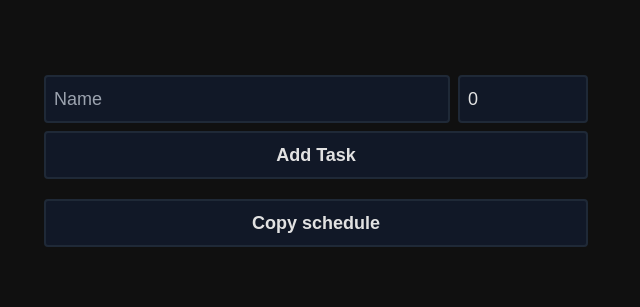
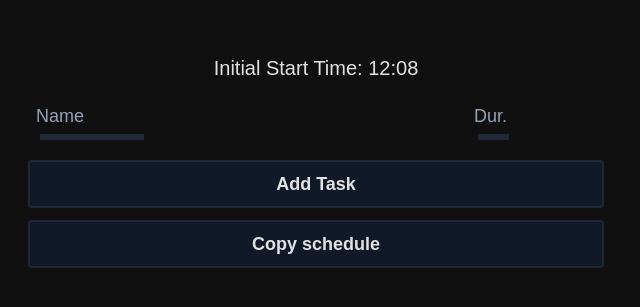
Before and after one commit to Geometryse/productivity-app, a SvelteKit app: page /app in a window 1280 px wide. Shown: the part 233-540 px from the top of the page, without its empty margins (0-640 px from the left). Built offline with nearby package versions, Linux system fonts and the light colour scheme.

Commit message:
Units and Start Time

```diff
--- /dev/null
+++ b/src/components/ui/Input.svelte
@@ -0,0 +1,63 @@
+<script lang="ts">
+	export let placeholder: string | undefined = undefined;
+	import { fade } from 'svelte/transition';
+	export let type: 'text' | 'number';
+	export let value: any;
+	export let unit: string | undefined = undefined; // TODO: Implement.
+	export let absolute: boolean = false;
+	let isFocused = false;
+	const onFocus = () => (isFocused = true);
+	const onBlur = () => (isFocused = false);
+</script>
+
+{#if type === 'text'}
+	<input
+		bind:value
+		class="text-lg bg-transparent w-full {isFocused
+			? 'placeholder:text-slate-100 text-slate-100'
+			: 'placeholder:text-slate-400 text-slate-300'}"
+		{placeholder}
+		type="text"
+		on:focus={onFocus}
+		on:blur={onBlur}
+	/>
+	<div class="h-1.5">
+		<div
+			class="mt-1 transition-all duration-200 {isFocused
+				? 'bg-gray-600 w-full h-1.5 ml-0'
+				: value !== ''
+				? 'bg-gray-800 w-full h-1'
+				: 'bg-gray-800 w-1/4 h-1.5 ml-1'}"
+		/>
+	</div>
+{:else if type === 'number'}
+	<div class="flex">
+		<input
+			bind:value
+			class="text-lg bg-transparent w-full {unit && 'pr-11'} {isFocused
+				? 'placeholder:text-slate-100 text-slate-100'
+				: 'placeholder:text-slate-400 text-slate-300'}"
+			{placeholder}
+			type="number"
+			on:focus={onFocus}
+			on:blur={onBlur}
+			min={absolute ? '0' : undefined}
+		/>
+		{#if unit && (isFocused || value)}
+			<p
+				transition:fade={{ duration: 150 }}
+				class="whitespace-nowrap overflow-hidden -ml-10 mt-0.5 text-slate-400"
+			>
+				{unit}
+			</p>{/if}
+	</div>
+	<div class="h-1.5">
+		<div
+			class="mt-1 transition-all duration-200 {isFocused
+				? 'bg-gray-600 w-full h-1.5 ml-0'
+				: value !== null
+				? 'bg-gray-800 w-full h-1'
+				: 'bg-gray-800 w-1/4 h-1.5 ml-1'}"
+		/>
+	</div>
+{/if}
--- a/src/routes/app/+page.svelte
+++ b/src/routes/app/+page.svelte
@@ -1,15 +1,30 @@
 <script lang="ts">
+	import { onDestroy } from 'svelte';
 	import Task from './Task.svelte';
+	import StartingTime from './StartingTime.svelte';
+	import Input from '../../components/ui/Input.svelte';
 	import { format } from '../../util';
 	type ErrorPortion = 'name' | 'duration' | '';
 	let name = '';
-	let duration = 0;
+	let duration: number | null = null;
 	let errorText = '';
 	let errorPortion: ErrorPortion = '';
 	let copied = false;
 	let grabbing = false;
 	let containerWidth: number;
-	const startTime = Date.now();
+	let startTime = Date.now();
+
+	// Update start time every second...
+	let startTimeInterval = setInterval(() => {
+		startTime = Date.now();
+	}, 1000);
+	// ... until first task is appended...
+	$: tasks[0] && clearInterval(startTimeInterval);
+	// ...or component is destroyed
+	onDestroy(() => {
+		clearInterval(startTimeInterval);
+	});
+
 	let tasks: App.Task[] = [
 		// {
 		// 	name: 'Example task',
@@ -44,6 +59,11 @@
 			errorPortion = 'name';
 			return;
 		}
+		if (duration === null) {
+			errorText = 'Duration cannot be empty and must be a number.';
+			errorPortion = 'duration';
+			return;
+		}
 		if (duration <= 0) {
 			errorText = 'Duration must be greater than 0.';
 			errorPortion = 'duration';
@@ -60,15 +80,15 @@
 		const id = Date.now();
 		tasks.push({ name, begin, end, duration, id });
 		tasks = tasks;
-		// console.log(tasks);
 		name = '';
-		duration = 0;
+		duration = null;
 	}
 	function copySchedule() {
 		copied = true;
 		let text = '';
 		for (const { name, begin, end, duration } of tasks) {
-			text += `\n${format(begin)} – ${format(end)} (${duration} mins): ${name}`;
+			const plural = !(duration === 1) ? 's' : '';
+			text += `${format(begin)} – ${format(end)} (${duration} min${plural}): ${name}\n`;
 		}
 		navigator.clipboard.writeText(text);
 	}
@@ -83,38 +103,33 @@
 </script>
 
 <main class="grid grid-cols-2 gap-4 justify-center w-full h-screen bg-[#101010]">
-	<div class="flex flex-col justify-center items-center w-full h-full">
-		<div class="grid grid-cols-4 p-4 max-w-xl gap-2">
-			<input
-				type="text"
-				bind:value={name}
-				class="p-2 text-lg rounded border-2 border-gray-800 bg-gray-900 col-span-3 {errorPortion ===
-				'name'
-					? 'border-red-700 border-2'
-					: ''}"
-				placeholder="Name"
-			/>
-			<input
-				type="number"
-				bind:value={duration}
-				class="p-2 text-lg rounded border-2 border-gray-800 bg-gray-900 col-span-1 {errorPortion ===
-				'duration'
-					? 'border-red-700 border-2'
-					: ''}"
-				placeholder="Minutes"
-			/>
-			<!-- <div class="flex-grow grid grid-cols-4" /> -->
+	<div class="flex flex-col justify-center items-center w-full h-full p-4 space-y-3">
+		{#if !tasks[0]}
+			<div><p class="text-xl">Initial Start Time: <StartingTime bind:startTime /></p></div>
+		{:else}
+			<div>
+				<p class="text-xl">
+					Next Start Time: {format(tasks[tasks.length - 1].end + (duration || 0) * 60 * 1000)}
+				</p>
+			</div>
+		{/if}
+		<div class="max-w-xl grid grid-cols-4 w-full gap-2">
+			<div class="col-span-3 p-2">
+				<Input type="text" bind:value={name} placeholder="Name" />
+			</div>
+			<div class="col-span-1 p-2">
+				<Input type="number" unit="min" absolute={true} bind:value={duration} placeholder="Dur." />
+			</div>
+		</div>
 		<button
-				class="rounded text-lg font-bold transition duration-75 hover:bg-gray-800 bg-gray-900 p-2 border-2 border-gray-800 col-span-4"
+			class="w-full max-w-xl rounded text-lg font-bold transition duration-75 hover:bg-gray-800 bg-gray-900 p-2 border-2 border-gray-800 col-span-4"
 			on:click={addTask}>Add Task</button
 		>
 		<button
 			on:click={copySchedule}
-				class="my-3 col-span-4 rounded text-lg font-bold transition duration-75 hover:bg-gray-800 bg-gray-900 p-2 border-2 border-gray-800"
+			class="w-full max-w-xl col-span-4 rounded text-lg font-bold transition duration-75 hover:bg-gray-800 bg-gray-900 p-2 border-2 border-gray-800"
 			>{copied ? 'Copied!' : 'Copy schedule'}</button
 		>
-		</div>
-
 		<p class="text-sm text-red-600 font-bold">{errorText}</p>
 	</div>
 	<div
@@ -134,8 +149,4 @@
 	* {
 		color: rgb(226, 226, 226);
 	}
-	input[type='number'] {
-		-moz-appearance: textfield;
-		appearance: textfield;
-	}
 </style>
--- /dev/null
+++ b/src/routes/app/StartingTime.svelte
@@ -0,0 +1,7 @@
+<script lang="ts">
+	import { format } from '../../util';
+	export let startTime: number;
+	// this component should include a clever way to edit the time
+</script>
+
+{format(startTime)}
--- a/src/styles/app.css
+++ b/src/styles/app.css
@@ -7,3 +7,10 @@ input,
 button {
 	font-family: sans-serif;
 }
+input:focus {
+	outline: none;
+}
+input[type='number'] {
+	-moz-appearance: textfield;
+	appearance: textfield;
+}
```
Lines whose indentation alone changed are shown as unchanged.
